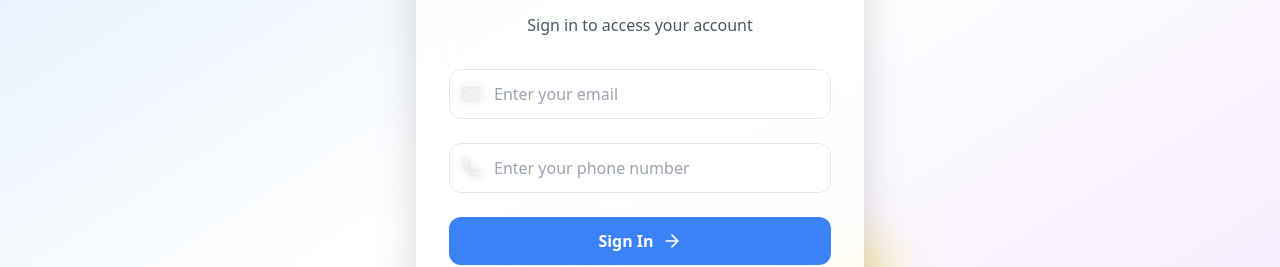
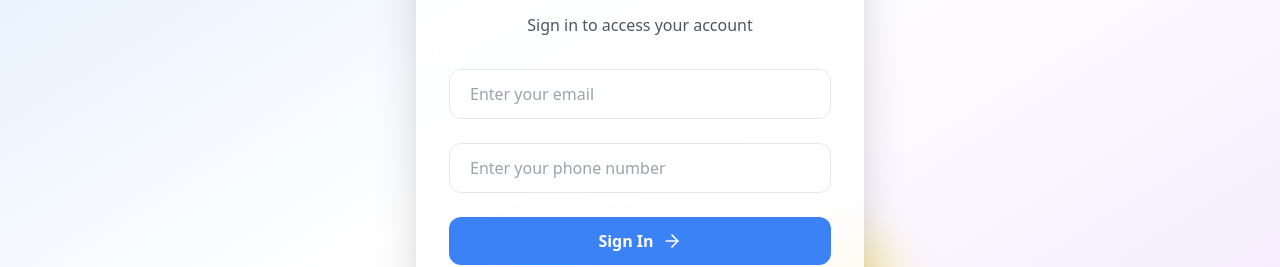
Before and after one commit to ramtejvigna/CRM-vedic-employee, a React (Vite) app in the folder client/: page /signin in a window 1280 px wide. Shown: the part 321-588 px from the top of the page. Built offline with nearby package versions, Linux system fonts and the light colour scheme.

Commit message:
Employee signing and Customers section

```diff
--- a/client/src/components/employee/Customers/index.jsx
+++ b/client/src/components/employee/Customers/index.jsx
@@ -65,6 +65,10 @@ export const Customers = () => {
     const updatedCustomer = { ...customer, additionalDetails: details };
 
     if (toSection === "inProgress") {
+      if (!paymentDate || !paymentTime || !amountPaid || !transactionId) {
+        alert("Please enter all payment details before moving to In Progress.");
+        return;
+      }
       updatedCustomer.paymentStatus = paymentStatus;
       updatedCustomer.customerStatus = "inProgress";
       updatedCustomer.paymentDate = paymentDate;
@@ -97,7 +101,12 @@ export const Customers = () => {
 
   const handleAccept = useCallback(() => {
     if (selectedCustomer) {
-      setPaymentStatus(paymentDate && paymentTime);
+      if (activeTab === "newRequests" && nextSection === "inProgress") {
+        if (!paymentDate || !paymentTime || !amountPaid || !transactionId) {
+          alert("Please enter all payment details before moving to In Progress.");
+          return;
+        }
+      }
       moveCustomer(selectedCustomer, activeTab, nextSection, details);
       setShowModal(false);
     }
@@ -335,18 +344,21 @@ export const Customers = () => {
                 <div className="space-y-4">
                   <input
                     type="date"
+                    required
                     value={paymentDate}
                     onChange={(e) => setPaymentDate(e.target.value)}
                     className="w-full p-2 border rounded dark:bg-gray-700 dark:text-white"
                   />
                   <input
                     type="time"
+                    required
                     value={paymentTime}
                     onChange={(e) => setPaymentTime(e.target.value)}
                     className="w-full p-2 border rounded dark:bg-gray-700 dark:text-white"
                   />
                   <input
                     type="text"
+                    required
                     value={amountPaid}
                     onChange={(e) => setAmountPaid(e.target.value)}
                     placeholder="Amount Paid"
@@ -354,21 +366,12 @@ export const Customers = () => {
                   />
                   <input
                     type="text"
+                    required
                     value={transactionId}
                     onChange={(e) => setTransactionId(e.target.value)}
                     placeholder="Transaction ID"
                     className="w-full p-2 border rounded dark:bg-gray-700 dark:text-white"
                   />
-                  <select
-                    value={leadSource}
-                    onChange={(e) => setLeadSource(e.target.value)}
-                    className="w-full p-2 border rounded dark:bg-gray-700 dark:text-white"
-                  >
-                    <option value="">Select Lead Source</option>
-                    <option value="instagram">Instagram</option>
-                    <option value="facebook">Facebook</option>
-                    <option value="website">Website</option>
-                  </select>
                 </div>
               )}
               {activeTab === "inProgress" && (
--- a/client/src/components/employee/signin/index.jsx
+++ b/client/src/components/employee/signin/index.jsx
@@ -90,14 +90,11 @@ const SignIn = () => {
           <form onSubmit={handleLogin} className="space-y-6">
             {/* Email Input */}
             <div className="relative group">
-              <div className="absolute inset-y-0 left-0 flex items-center pl-3 pointer-events-none">
-                <Mail className="w-5 h-5 text-gray-400 group-focus-within:text-blue-500 transition-colors" />
-              </div>
               <input
                 type="email"
                 value={email}
                 onChange={(e) => setEmail(e.target.value)}
-                className="w-full pl-11 pr-4 py-3 rounded-xl border border-gray-200 focus:border-blue-500 focus:ring-2 focus:ring-blue-200 outline-none transition-all duration-200 bg-white/50 backdrop-blur-sm"
+                className="w-full pl-5 pr-4 py-3 rounded-xl border border-gray-200 focus:border-blue-500 focus:ring-2 focus:ring-blue-200 outline-none transition-all duration-200 bg-white/50 backdrop-blur-sm"
                 placeholder="Enter your email"
                 required
               />
@@ -105,14 +102,11 @@ const SignIn = () => {
 
             {/* Phone Input */}
             <div className="relative group">
-              <div className="absolute inset-y-0 left-0 flex items-center pl-3 pointer-events-none">
-                <Phone className="w-5 h-5 text-gray-400 group-focus-within:text-blue-500 transition-colors" />
-              </div>
               <input
                 type="tel"
                 value={phone}
                 onChange={(e) => setPhone(e.target.value)}
-                className="w-full pl-11 pr-4 py-3 rounded-xl border border-gray-200 focus:border-blue-500 focus:ring-2 focus:ring-blue-200 outline-none transition-all duration-200 bg-white/50 backdrop-blur-sm"
+                className="w-full pl-5 pr-4 py-3 rounded-xl border border-gray-200 focus:border-blue-500 focus:ring-2 focus:ring-blue-200 outline-none transition-all duration-200 bg-white/50 backdrop-blur-sm"
                 placeholder="Enter your phone number"
                 required
               />
```
